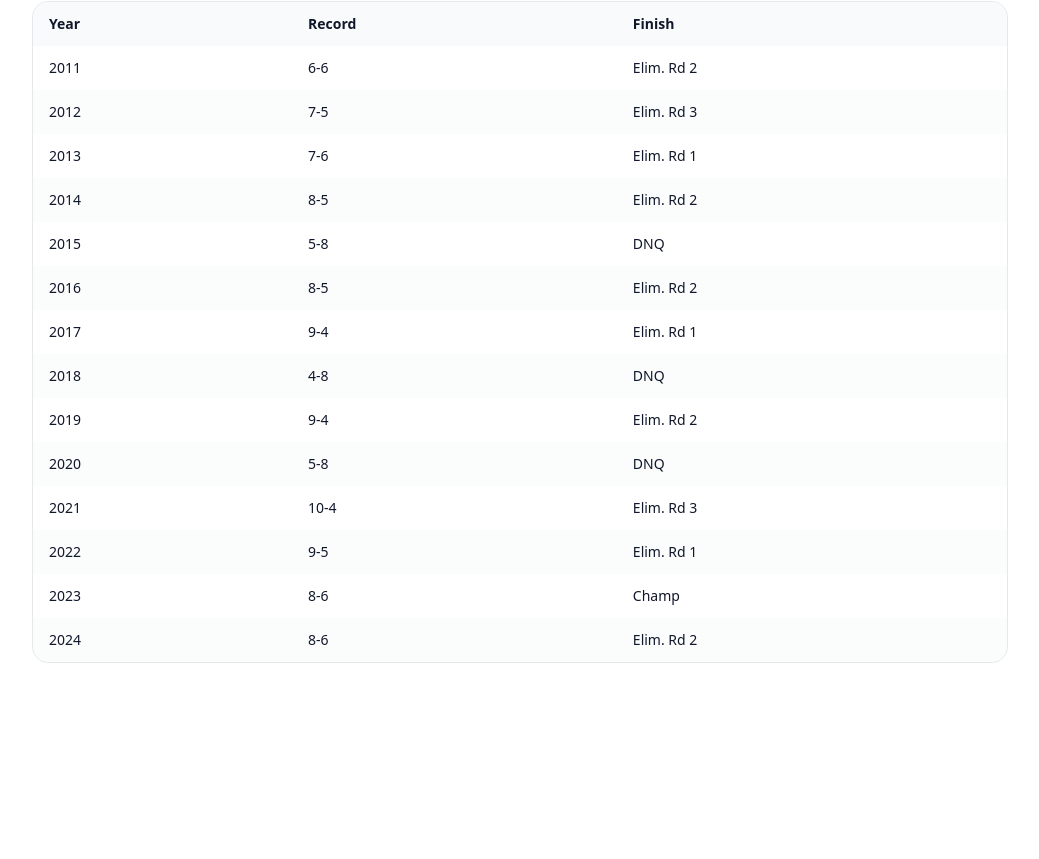
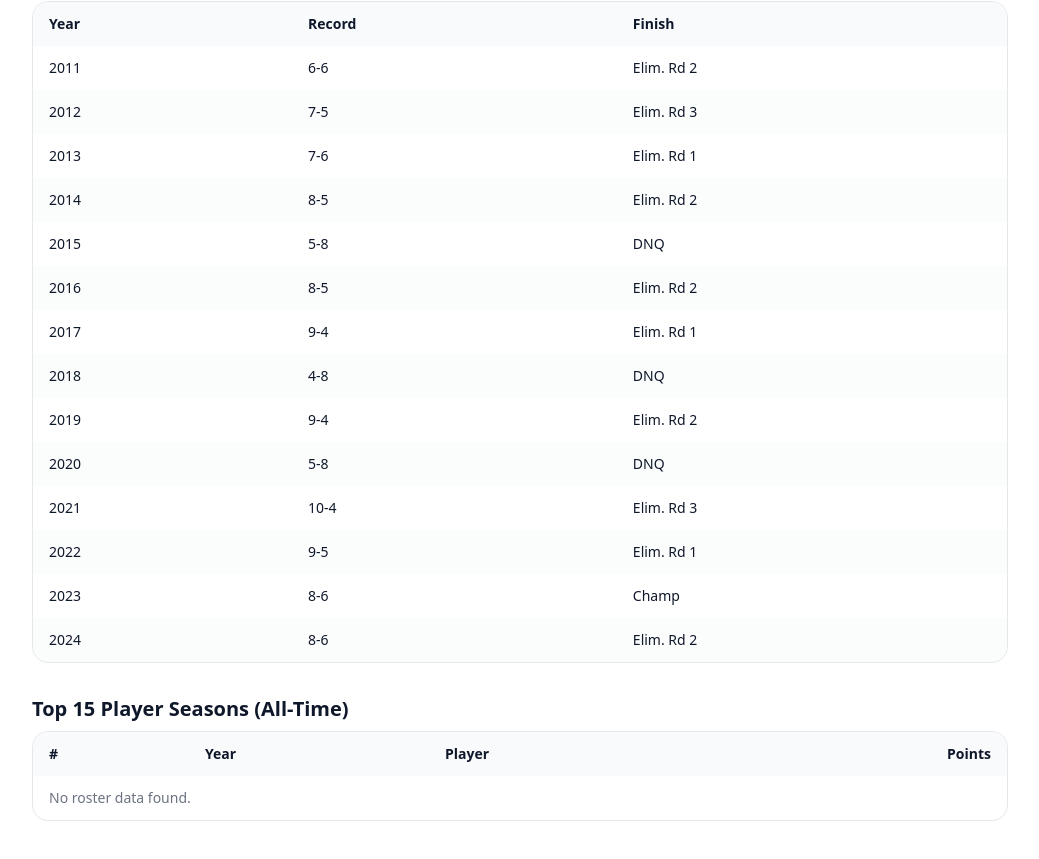
Before and after one commit to 609ffl/fantasy-site-starter, a Next.js app: page /owners/d-daniel in a window 1280 px wide. Shown: the part 378-1237 px from the top of the page, without its empty margins (120-1159 px from the left). Before the commit the page ends 1097 px from the top, so only its background shows below. Built offline with nearby package versions, Linux system fonts and the light colour scheme.

Commit message:
Owner page: add Top 15 Player Seasons (API + UI)

```diff
--- a/components/OwnerTeamPage.tsx
+++ b/components/OwnerTeamPage.tsx
@@ -1,8 +1,10 @@
 // components/OwnerTeamPage.tsx
-import React from "react";
+import React, { useEffect, useState } from "react";
+import Link from "next/link";
 import type { Entry } from "../lib/owners";
 
 type CSSVars = React.CSSProperties & Record<string, string | number>;
+type TopPlayerSeason = { year: number; player: string; points: number };
 
 export default function OwnerTeamPage({
   slug,
@@ -28,8 +30,33 @@ export default function OwnerTeamPage({
   };
 
   const textMuted = { color: "#6b7280" }; // gray-500
+  const wl = `${record.wins}-${record.losses}${record.ties ? `-${record.ties}` : ""}`;
 
-  const wl = `${record.wins}-${record.losses}${record.ties ? `-${record.ties}` : ""}`;
+  // --- Top 15 Player Seasons (fetched client-side)
+  const [topPlayers, setTopPlayers] = useState<TopPlayerSeason[]>([]);
+  const [playersLoading, setPlayersLoading] = useState(true);
+  const [playersErr, setPlayersErr] = useState<string | null>(null);
+
+  useEffect(() => {
+    let mounted = true;
+    (async () => {
+      try {
+        const res = await fetch(`/api/owner-top-players?owner=${encodeURIComponent(slug)}`);
+        const json = await res.json();
+        if (!mounted) return;
+        setTopPlayers(Array.isArray(json.topPlayers) ? json.topPlayers : []);
+      } catch (e: any) {
+        if (!mounted) return;
+        setPlayersErr(e?.message || "Failed to load top players");
+      } finally {
+        if (mounted) setPlayersLoading(false);
+      }
+    })();
+    return () => { mounted = false; };
+  }, [slug]);
+
+  const fmt2 = (n: unknown) =>
+    typeof n === "number" && Number.isFinite(n) ? n.toFixed(2) : "—";
 
   return (
     <div className="mx-auto max-w-5xl px-6 py-8 space-y-8">
@@ -116,6 +143,54 @@ export default function OwnerTeamPage({
           </tbody>
         </table>
       </div>
+
+      {/* Top 15 Player Seasons */}
+      <div className="space-y-2">
+        <h2 className="text-xl font-bold" style={{ color: palette.dark }}>
+          Top 15 Player Seasons (All-Time)
+        </h2>
+        {playersLoading && <p className="text-sm" style={textMuted}>Loading…</p>}
+        {playersErr && <p className="text-sm text-red-600">{playersErr}</p>}
+
+        {!playersLoading && !playersErr && (
+          <div className="overflow-x-auto rounded-2xl border">
+            <table className="min-w-full text-sm">
+              <thead className="bg-gray-50">
+                <tr className="text-left">
+                  <th className="px-4 py-3 font-semibold">#</th>
+                  <th className="px-4 py-3 font-semibold">Year</th>
+                  <th className="px-4 py-3 font-semibold">Player</th>
+                  <th className="px-4 py-3 font-semibold text-right">Points</th>
+                </tr>
+              </thead>
+              <tbody>
+                {topPlayers.length === 0 ? (
+                  <tr>
+                    <td colSpan={4} className="px-4 py-3 text-gray-500">
+                      No roster data found.
+                    </td>
+                  </tr>
+                ) : (
+                  topPlayers.map((p, i) => (
+                    <tr key={`${p.player}-${p.year}-${i}`} className="even:bg-gray-50/60">
+                      <td className="px-4 py-3">{i + 1}</td>
+                      <td className="px-4 py-3">
+                        <Link href={`/history/${p.year}`} className="underline">
+                          {p.year}
+                        </Link>
+                      </td>
+                      <td className="px-4 py-3">{p.player}</td>
+                      <td className="px-4 py-3 text-right font-semibold">
+                        {fmt2(p.points)}
+                      </td>
+                    </tr>
+                  ))
+                )}
+              </tbody>
+            </table>
+          </div>
+        )}
+      </div>
     </div>
   );
 }
--- /dev/null
+++ b/lib/topOwnerPlayers.ts
@@ -0,0 +1,93 @@
+// lib/topOwnerPlayers.ts
+import fs from "fs";
+import path from "path";
+import { ownerSlug } from "./slug";
+
+type Row = { [k: string]: any };
+
+export type TopPlayerSeason = {
+  year: number;
+  player: string;
+  points: number;
+};
+
+// simple CSV splitter (handles quoted commas)
+function splitCsvLine(line: string): string[] {
+  const out: string[] = [];
+  let cur = "";
+  let inQuotes = false;
+  for (let i = 0; i < line.length; i++) {
+    const ch = line[i];
+    if (ch === '"') { inQuotes = !inQuotes; continue; }
+    if (ch === "," && !inQuotes) { out.push(cur); cur = ""; }
+    else { cur += ch; }
+  }
+  out.push(cur);
+  return out.map((s) => s.trim());
+}
+
+function readRosterRows(): Row[] {
+  const dataDir = path.join(process.cwd(), "data");
+  const candidates = ["roster.csv", "rosters.csv", "roster_history.csv"];
+  let filePath: string | null = null;
+
+  for (const f of candidates) {
+    const p = path.join(dataDir, f);
+    if (fs.existsSync(p)) { filePath = p; break; }
+  }
+  if (!filePath) return [];
+
+  const raw = fs.readFileSync(filePath, "utf8").trim();
+  if (!raw) return [];
+
+  const [headerLine, ...lines] = raw.split(/\r?\n/);
+  const headers = splitCsvLine(headerLine);
+  const rows: Row[] = [];
+  for (const line of lines) {
+    if (!line.trim()) continue;
+    const cells = splitCsvLine(line);
+    const row: any = {};
+    headers.forEach((h, i) => (row[h] = cells[i]));
+    rows.push(row);
+  }
+  return rows;
+}
+
+// Pull a numeric value from likely columns
+function numberFrom(row: Row, keys: string[]): number {
+  for (const k of keys) {
+    const v = row[k];
+    if (v === undefined || v === null || v === "") continue;
+    const n = Number(v);
+    if (!Number.isNaN(n)) return n;
+  }
+  return 0;
+}
+
+/**
+ * Returns the top N player seasons for a given owner slug.
+ * We try to be schema-tolerant: Owner/owner, Player/player, Year/year,
+ * and Points/Total/PF columns.
+ */
+export function loadOwnerTopPlayers(slug: string, limit = 15): TopPlayerSeason[] {
+  const rows = readRosterRows();
+  if (!rows.length) return [];
+
+  const result: TopPlayerSeason[] = [];
+  for (const r of rows) {
+    const ownerName = String(r.Owner ?? r.owner ?? "").trim();
+    if (!ownerName) continue;
+    if (ownerSlug(ownerName) !== slug) continue;
+
+    const player = String(r.Player ?? r.player ?? "").trim();
+    const year = Number(r.Year ?? r.year ?? 0);
+    const points = numberFrom(r, ["Points", "points", "Total", "total", "PF", "pf"]);
+
+    if (player && Number.isFinite(year) && Number.isFinite(points)) {
+      result.push({ player, year, points });
+    }
+  }
+
+  result.sort((a, b) => b.points - a.points);
+  return result.slice(0, limit);
+}
--- /dev/null
+++ b/pages/api/owner-top-players.ts
@@ -0,0 +1,15 @@
+// pages/api/owner-top-players.ts
+import type { NextApiRequest, NextApiResponse } from "next";
+import { loadOwnerTopPlayers } from "../../lib/topOwnerPlayers";
+
+export default function handler(req: NextApiRequest, res: NextApiResponse) {
+  const owner = String(req.query.owner || "");
+  if (!owner) return res.status(400).json({ error: "owner (slug) required" });
+
+  try {
+    const topPlayers = loadOwnerTopPlayers(owner, 15);
+    return res.status(200).json({ topPlayers });
+  } catch (e) {
+    return res.status(200).json({ topPlayers: [] });
+  }
+}
```
